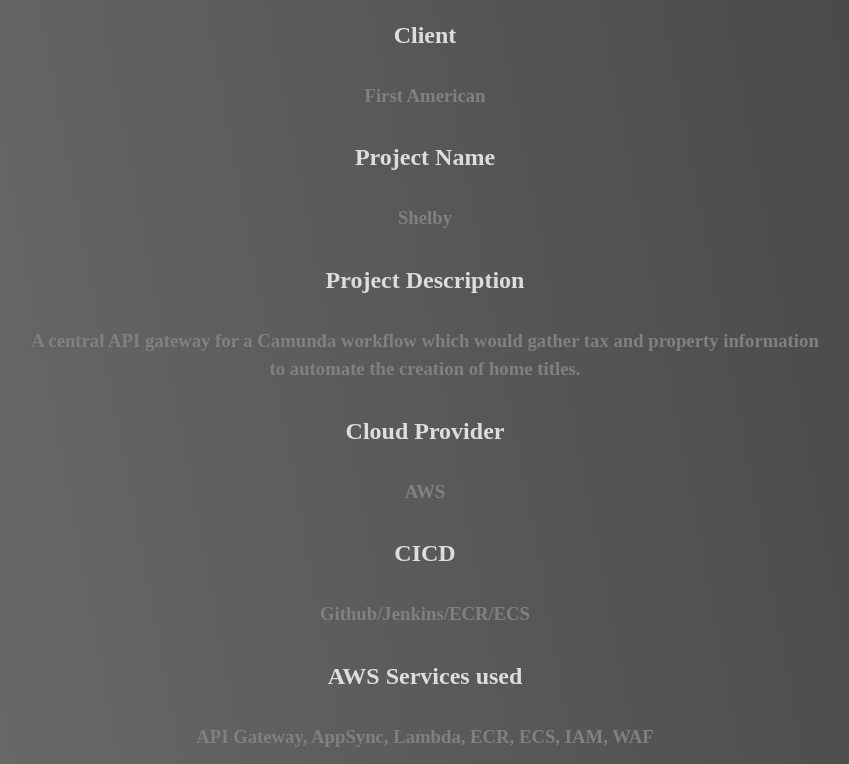
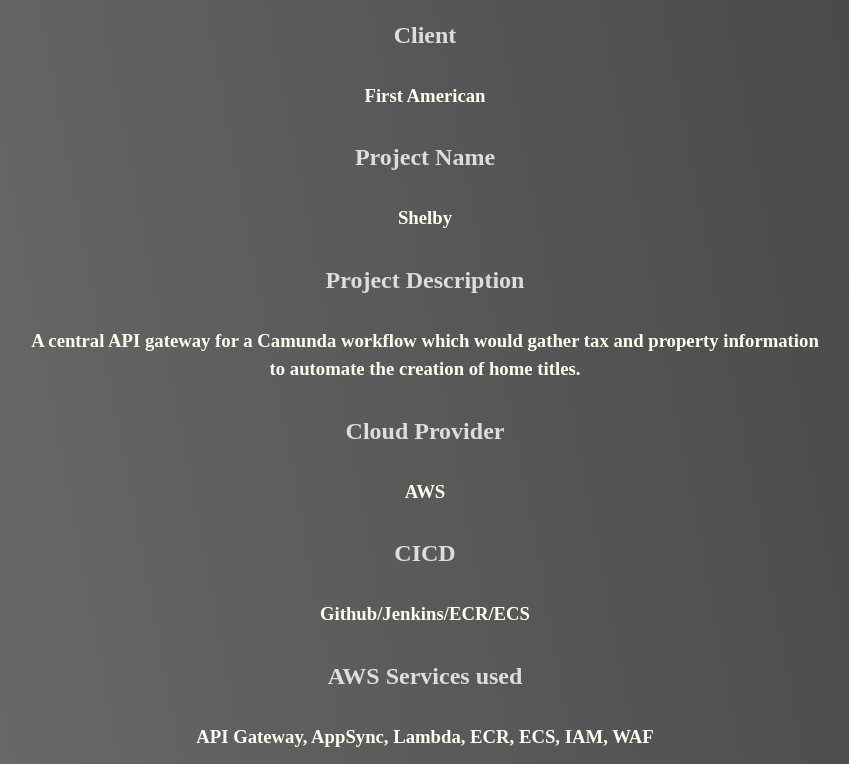
Before and after one commit to TextuarySolid45/personal-project, an Astro site: page / in a window 1280 px wide. Shown: the part 2900-3664 px from the top of the page, without its empty margins (215-1064 px from the left). Built offline with nearby package versions, Linux system fonts and the light colour scheme; Astro itself is replaced by a stand-in of ours; no server answers.

Commit message:
update color and background

```diff
--- a/src/components/ProProjectsSection.astro
+++ b/src/components/ProProjectsSection.astro
@@ -87,7 +87,7 @@
     text-align: center;
     padding-top: 1ch;
     padding-bottom: 1ch;
-    color: gray;
+    color: #fffff0;
   }
   section {
     text-align: center;
```
